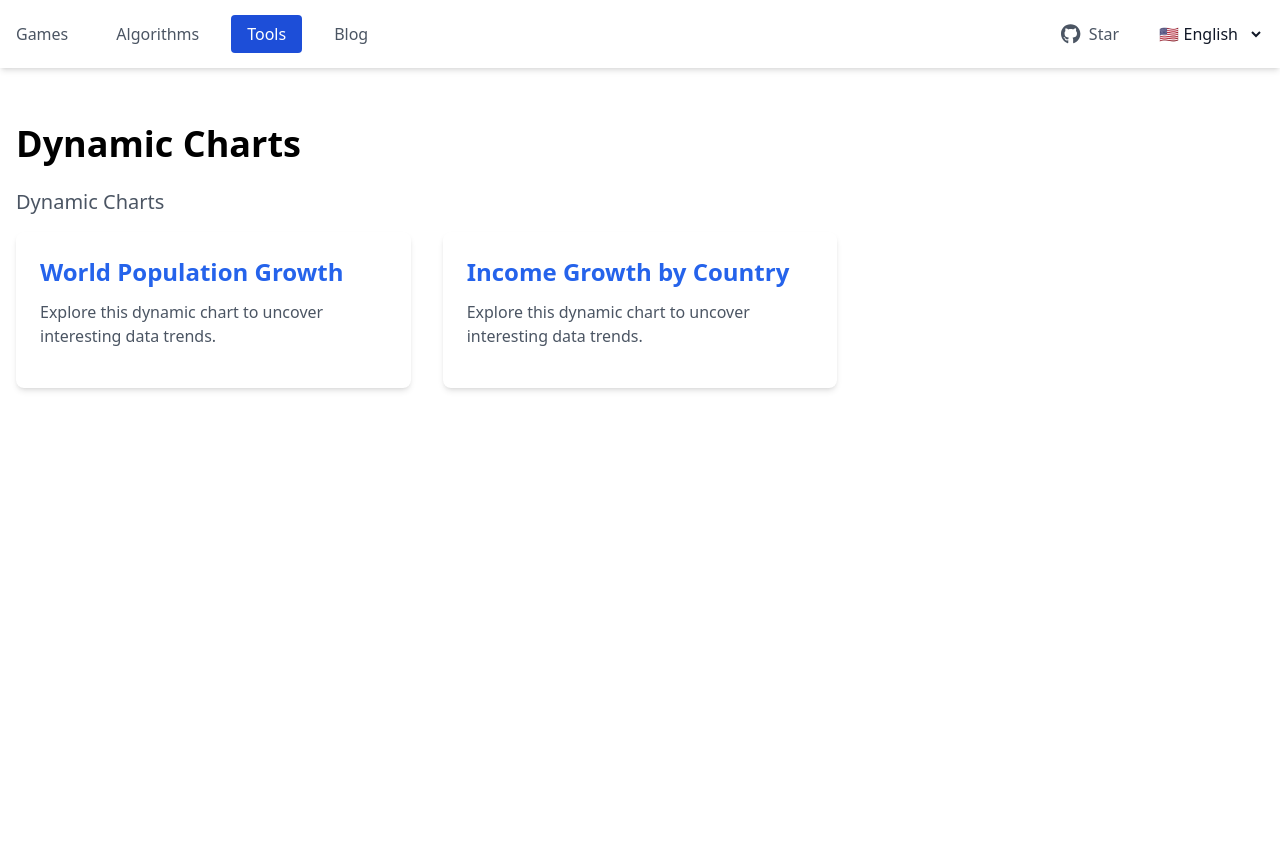
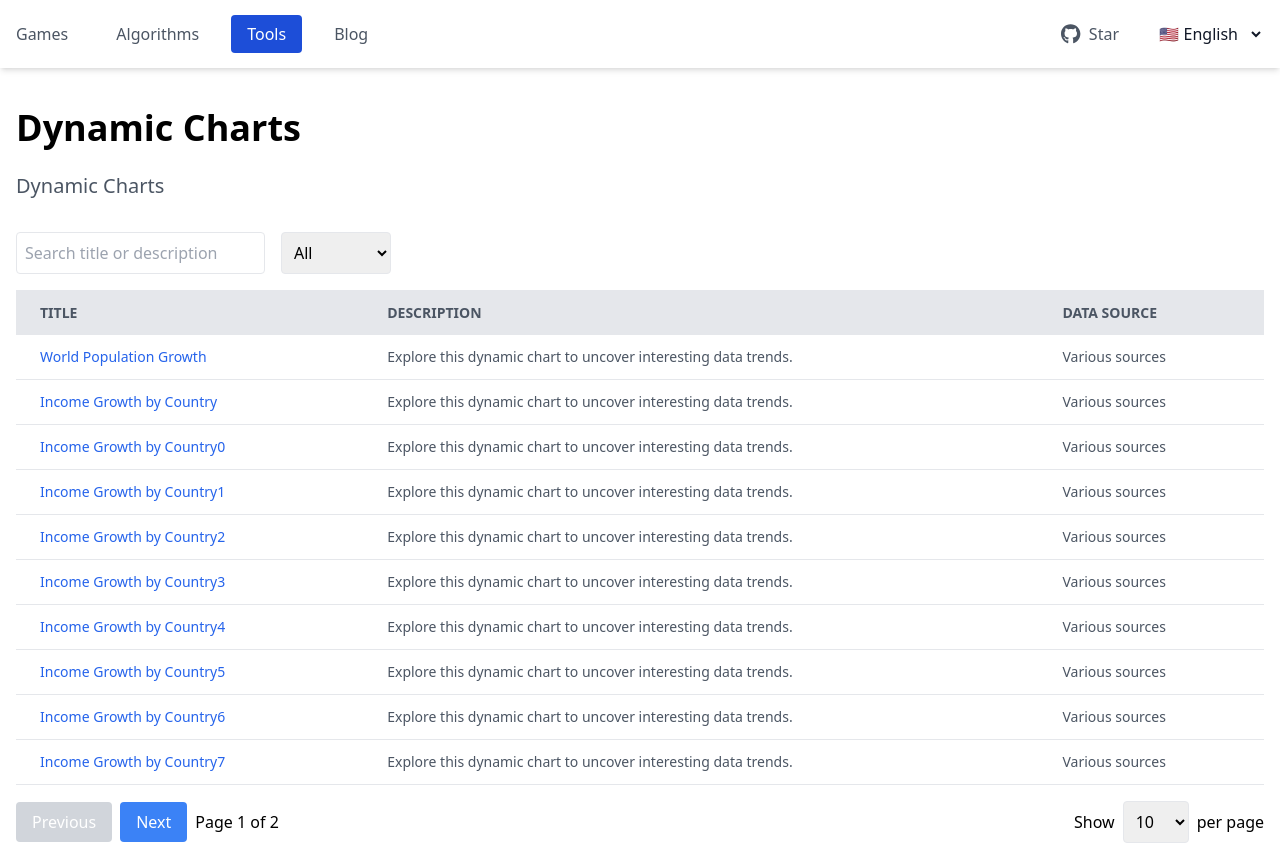
Before and after one commit to selfboot/ai_gallery, a Next.js app: page /en/tools/chartrace/dynamic in a window 1280 px wide. Before the commit the page ends 800 px from the top, so only its background shows below. Built offline with nearby package versions, Linux system fonts and the light colour scheme.

Commit message:
Temp chart index page

```diff
--- a/src/app/[lang]/tools/chartrace/dynamic/page.js
+++ b/src/app/[lang]/tools/chartrace/dynamic/page.js
@@ -1,23 +1,135 @@
 "use client";
+import React, { useState, useMemo, useEffect } from 'react';
 import Link from 'next/link';
 import { dynamicChartConfigs } from '../dynamicChartConfigs';
 import { useI18n } from "@/app/i18n/client";
 
 export default function DynamicChartsIndex() {
   const { t } = useI18n();
+  const [searchTerm, setSearchTerm] = useState('');
+  const [selectedSource, setSelectedSource] = useState('All');
+  const [itemsPerPage, setItemsPerPage] = useState(10);
+  const [currentPage, setCurrentPage] = useState(1);
+
+  // Get unique data sources
+  const dataSources = useMemo(() => {
+    return ['All', ...new Set(dynamicChartConfigs.map(config => config.dataSource || 'Unknown'))];
+  }, []);
+
+  // Filter and search configs
+  const filteredConfigs = useMemo(() => {
+    return dynamicChartConfigs.filter(config =>
+      (selectedSource === 'All' || config.dataSource === selectedSource) &&
+      (config.title.toLowerCase().includes(searchTerm.toLowerCase()) ||
+       (config.description && config.description.toLowerCase().includes(searchTerm.toLowerCase())))
+    );
+  }, [searchTerm, selectedSource]);
+
+  // Calculate total pages
+  const totalPages = Math.ceil(filteredConfigs.length / itemsPerPage);
+
+  // Paginate results
+  const paginatedConfigs = useMemo(() => {
+    const startIndex = (currentPage - 1) * itemsPerPage;
+    return filteredConfigs.slice(startIndex, startIndex + itemsPerPage);
+  }, [filteredConfigs, currentPage, itemsPerPage]);
+
+  // Update current page when changing items per page or when filtered results change
+  useEffect(() => {
+    setCurrentPage(1);
+  }, [itemsPerPage, filteredConfigs.length]);
+
+  // Ensure current page is valid
+  useEffect(() => {
+    if (currentPage > totalPages) {
+      setCurrentPage(Math.max(1, totalPages));
+    }
+  }, [currentPage, totalPages]);
+
   return (
-    <div className="container mx-auto py-8">
+    <div className="container mx-auto py-4">
       <h1 className="text-4xl font-bold mb-6">{t('dynamicChartsIndexTitle')}</h1>
-      <p className="text-xl mb-4 text-gray-600"> {t('dynamicChartsIndexDoc')}</p>
+      <p className="text-xl mb-8 text-gray-600">{t('dynamicChartsIndexDoc')}</p>
 
-      <div className="grid grid-cols-1 md:grid-cols-2 lg:grid-cols-3 gap-8">
-        {dynamicChartConfigs.map((config) => (
-          <Link href={`/tools/chartrace/dynamic/${config.id}`} key={config.id}
-                className="block p-6 bg-white rounded-lg shadow-md hover:shadow-lg transition-shadow duration-300">
-            <h2 className="text-2xl font-semibold mb-3 text-blue-600">{config.title}</h2>
-            <p className="text-gray-600 mb-4">{config.description || 'Explore this dynamic chart to uncover interesting data trends.'}</p>
-          </Link>
-        ))}
+      <div className="mb-4 flex justify-left items-center gap-4">
+        <input
+          type="text"
+          placeholder="Search title or description"
+          className="p-2 border rounded"
+          value={searchTerm}
+          onChange={(e) => setSearchTerm(e.target.value)}
+        />
+        <select
+          className="p-2 border rounded"
+          value={selectedSource}
+          onChange={(e) => setSelectedSource(e.target.value)}
+        >
+          {dataSources.map(source => (
+            <option key={source} value={source}>{source}</option>
+          ))}
+        </select>
+      </div>
+
+      <div className="overflow-x-auto">
+        <table className="min-w-full bg-white">
+          <thead>
+            <tr className="bg-gray-200 text-gray-600 uppercase text-sm leading-normal">
+              <th className="py-3 px-6 text-left">Title</th>
+              <th className="py-3 px-6 text-left">Description</th>
+              <th className="py-3 px-6 text-left">Data Source</th>
+            </tr>
+          </thead>
+          <tbody className="text-gray-600 text-sm font-light">
+            {paginatedConfigs.map((config) => (
+              <tr key={config.id} className="border-b border-gray-200 hover:bg-gray-100">
+                <td className="py-3 px-6 text-left whitespace-nowrap">
+                  <Link href={`/tools/chartrace/dynamic/${config.id}`} className="font-medium text-blue-600 hover:text-blue-800">
+                    {config.title}
+                  </Link>
+                </td>
+                <td className="py-3 px-6 text-left">
+                  <p>{config.description || 'Explore this dynamic chart to uncover interesting data trends.'}</p>
+                </td>
+                <td className="py-3 px-6 text-left">
+                  <p>{config.dataSource || 'Various sources'}</p>
+                </td>
+              </tr>
+            ))}
+          </tbody>
+        </table>
+      </div>
+
+      <div className="mt-4 flex justify-between items-center">
+        <div className="flex gap-2">
+          <button
+            onClick={() => setCurrentPage(prev => Math.max(prev - 1, 1))}
+            disabled={currentPage === 1}
+            className="px-4 py-2 bg-blue-500 text-white rounded disabled:bg-gray-300"
+          >
+            Previous
+          </button>
+          <button
+            onClick={() => setCurrentPage(prev => Math.min(prev + 1, totalPages))}
+            disabled={currentPage === totalPages}
+            className="px-4 py-2 bg-blue-500 text-white rounded disabled:bg-gray-300"
+          >
+            Next
+          </button>
+          <span className="self-center">Page {currentPage} of {totalPages}</span>
+        </div>
+        <div className="flex items-center gap-2">
+          <span>Show</span>
+          <select
+            className="p-2 border rounded"
+            value={itemsPerPage}
+            onChange={(e) => setItemsPerPage(Number(e.target.value))}
+          >
+            {[10, 20, 50, 100].map(num => (
+              <option key={num} value={num}>{num}</option>
+            ))}
+          </select>
+          <span>per page</span>
+        </div>
       </div>
     </div>
   );
--- a/src/app/[lang]/tools/chartrace/dynamicChartConfigs.js
+++ b/src/app/[lang]/tools/chartrace/dynamicChartConfigs.js
@@ -19,5 +19,126 @@ export const dynamicChartConfigs = [
       value: 'Income'
     }
   },
+  {
+    id: 'income-growth0',
+    title: 'Income Growth by Country0',
+    dataFile: 'life-expectancy-table.json',
+    columns: {
+      time: 'Year',
+      type: 'Country',
+      value: 'Income'
+    }
+  },
+  {
+    id: 'income-growth1',
+    title: 'Income Growth by Country1',
+    dataFile: 'life-expectancy-table.json',
+    columns: {
+      time: 'Year',
+      type: 'Country',
+      value: 'Income'
+    }
+  },
+  {
+    id: 'income-growth2',
+    title: 'Income Growth by Country2',
+    dataFile: 'life-expectancy-table.json',
+    columns: {
+      time: 'Year',
+      type: 'Country',
+      value: 'Income'
+    }
+  },
+  {
+    id: 'income-growth3',
+    title: 'Income Growth by Country3',
+    dataFile: 'life-expectancy-table.json',
+    columns: {
+      time: 'Year',
+      type: 'Country',
+      value: 'Income'
+    }
+  },
+  {
+    id: 'income-growth4',
+    title: 'Income Growth by Country4',
+    dataFile: 'life-expectancy-table.json',
+    columns: {
+      time: 'Year',
+      type: 'Country',
+      value: 'Income'
+    }
+  },
+  {
+    id: 'income-growth5',
+    title: 'Income Growth by Country5',
+    dataFile: 'life-expectancy-table.json',
+    columns: {
+      time: 'Year',
+      type: 'Country',
+      value: 'Income'
+    }
+  },
+  {
+    id: 'income-growth6',
+    title: 'Income Growth by Country6',
+    dataFile: 'life-expectancy-table.json',
+    columns: {
+      time: 'Year',
+      type: 'Country',
+      value: 'Income'
+    }
+  },
+  {
+    id: 'income-growth7',
+    title: 'Income Growth by Country7',
+    dataFile: 'life-expectancy-table.json',
+    columns: {
+      time: 'Year',
+      type: 'Country',
+      value: 'Income'
+    }
+  },
+  {
+    id: 'income-growth8',
+    title: 'Income Growth by Country8',
+    dataFile: 'life-expectancy-table.json',
+    columns: {
+      time: 'Year',
+      type: 'Country',
+      value: 'Income'
+    }
+  },
+  {
+    id: 'income-growth9',
+    title: 'Income Growth by Country9',
+    dataFile: 'life-expectancy-table.json',
+    columns: {
+      time: 'Year',
+      type: 'Country',
+      value: 'Income'
+    }
+  },
+  {
+    id: 'income-growth10',
+    title: 'Income Growth by Country10',
+    dataFile: 'life-expectancy-table.json',
+    columns: {
+      time: 'Year',
+      type: 'Country',
+      value: 'Income'
+    }
+  },
+  {
+    id: 'income-growth11',
+    title: 'Income Growth by Country11',
+    dataFile: 'life-expectancy-table.json',
+    columns: {
+      time: 'Year',
+      type: 'Country',
+      value: 'Income'
+    }
+  },
+
   // 添加更多动态图配置...
 ];
```
